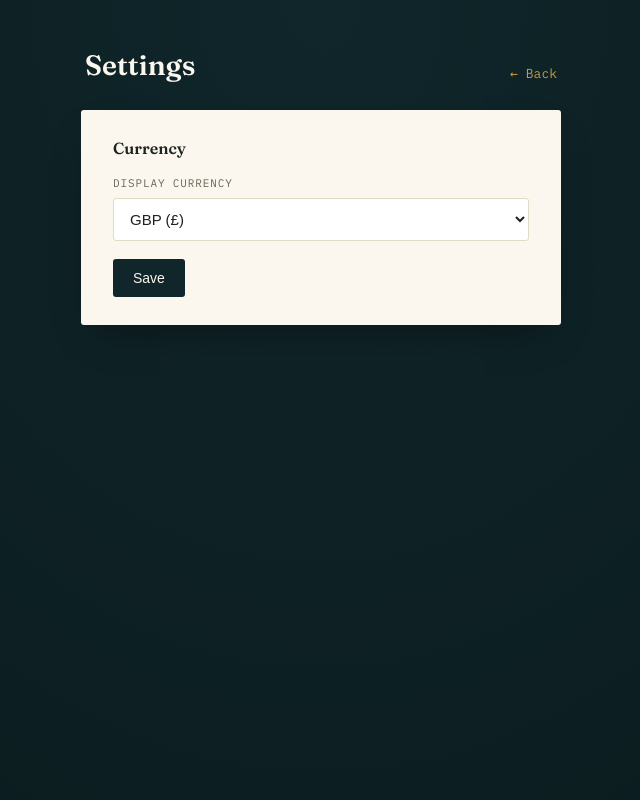
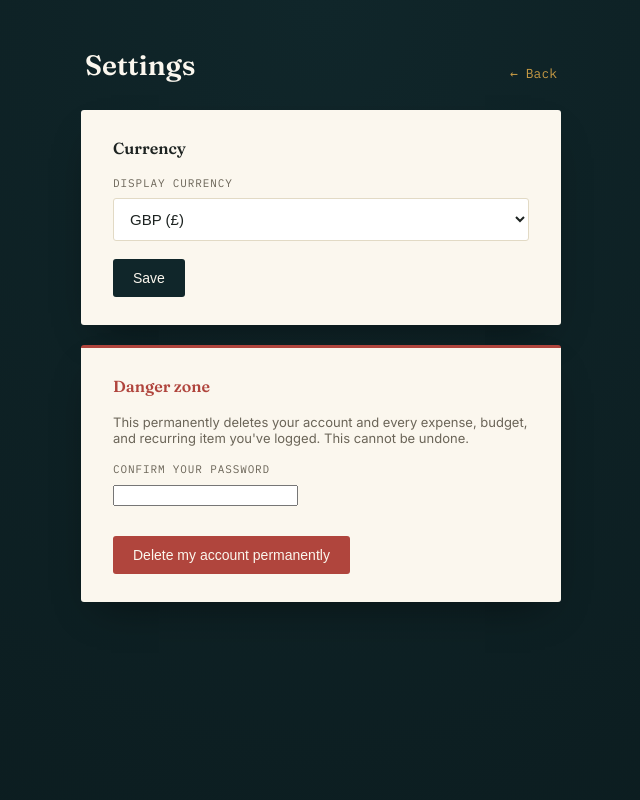
Before and after one commit to manoselvaks/expense-tracker, a Flask app: page /settings in a window 1280 px wide. Shown: the whole page, without its empty margins (319-959 px from the left). Run offline with Flask 3, Linux system fonts and the light colour scheme; the visitor is signed in with stand-in values (Sample User, id 1); data that the repository does not hold is empty; some libraries are stand-ins or nearby versions.

Commit message:
Add delete account feature and unify all confirmation popups

```diff
--- a/app.py
+++ b/app.py
@@ -371,6 +371,36 @@ def settings():
         current_currency=get_user_currency(uid),
         user_email=session.get("email"),
     )
+
+
+@app.route("/delete-account", methods=["POST"])
+@login_required
+def delete_account():
+    uid = current_user_id()
+    password = request.form.get("password", "")
+
+    conn = get_connection()
+    cur = conn.cursor()
+    cur.execute("SELECT password_hash FROM users WHERE id = %s", (uid,))
+    row = cur.fetchone()
+
+    if not row or not check_password_hash(row[0], password):
+        cur.close()
+        conn.close()
+        flash("Incorrect password — account was not deleted.")
+        return redirect(url_for("settings"))
+
+    cur.execute("DELETE FROM expenses WHERE user_id = %s", (uid,))
+    cur.execute("DELETE FROM budgets WHERE user_id = %s", (uid,))
+    cur.execute("DELETE FROM recurring_expenses WHERE user_id = %s", (uid,))
+    cur.execute("DELETE FROM users WHERE id = %s", (uid,))
+    conn.commit()
+    cur.close()
+    conn.close()
+
+    session.clear()
+    flash("Your account and all data have been permanently deleted.")
+    return redirect(url_for("login"))
 
 
 @app.route("/logout")
--- a/templates/settings.html
+++ b/templates/settings.html
@@ -8,7 +8,7 @@
 <style>
   :root {
     --ink-bg: #10262A; --ink-bg-deep: #0B1B1E; --paper: #FBF7EE;
-    --text-dark: #1D2321; --text-mute: #6B6558; --gold: #C79A44; --forest: #3F6B4F; --hairline: #E2DAC5;
+    --text-dark: #1D2321; --text-mute: #6B6558; --gold: #C79A44; --forest: #3F6B4F; --brick: #B0453D; --hairline: #E2DAC5;
   }
   * { box-sizing: border-box; }
   html { background: var(--ink-bg-deep); }
@@ -80,6 +80,47 @@
       <button type="submit">Save</button>
     </form>
   </div>
+  <div class="card" style="margin-top:20px; border-top:3px solid var(--brick);">
+    <h2 style="color:var(--brick);">Danger zone</h2>
+    <p style="font-size:13px; color:var(--text-mute); margin:0 0 16px 0;">
+      This permanently deletes your account and every expense, budget, and recurring item you've logged. This cannot be undone.
+    </p>
+    <form id="delete-form" method="POST" action="/delete-account">
+      <label>Confirm your password</label>
+      <input type="password" name="password" id="delete-password" required style="margin-bottom:12px;">
+      <button type="button" onclick="showDeleteModal()" style="background:var(--brick);">Delete my account permanently</button>
+    </form>
+  </div>
+
+  <div id="delete-modal-overlay" style="display:none; position:fixed; inset:0; background:rgba(11,27,30,0.75); z-index:100; align-items:center; justify-content:center; padding:20px;">
+    <div style="background:var(--paper); border-radius:3px; box-shadow:0 24px 60px -12px rgba(0,0,0,0.6); padding:32px; max-width:380px; width:100%;">
+      <div style="font-family:'Fraunces', serif; font-size:20px; font-weight:600; color:var(--brick); margin-bottom:12px;">Delete account permanently?</div>
+      <p style="font-size:14px; color:var(--text-dark); line-height:1.5; margin:0 0 24px 0;">
+        This will erase every expense, budget, and recurring item tied to your account. There is no way to undo this.
+      </p>
+      <div style="display:flex; gap:10px;">
+        <button type="button" onclick="hideDeleteModal()" style="flex:1; background:var(--hairline); color:var(--text-dark);">Cancel</button>
+        <button type="button" onclick="confirmDelete()" style="flex:1; background:var(--brick);">Yes, delete everything</button>
+      </div>
+    </div>
+  </div>
+
+  <script>
+    function showDeleteModal() {
+      if (!document.getElementById('delete-password').value) {
+        document.getElementById('delete-password').focus();
+        return;
+      }
+      document.getElementById('delete-modal-overlay').style.display = 'flex';
+    }
+    function hideDeleteModal() {
+      document.getElementById('delete-modal-overlay').style.display = 'none';
+    }
+    function confirmDelete() {
+      document.getElementById('delete-form').submit();
+    }
+  </script>
+
 </div>
 </body>
 </html>
```
Also changed, not shown: templates/index.html (+32 -4 lines).
